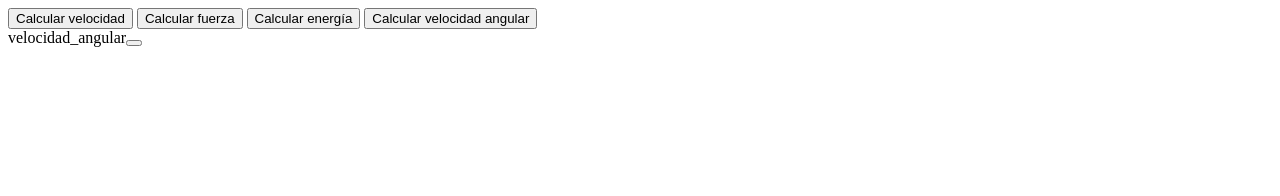
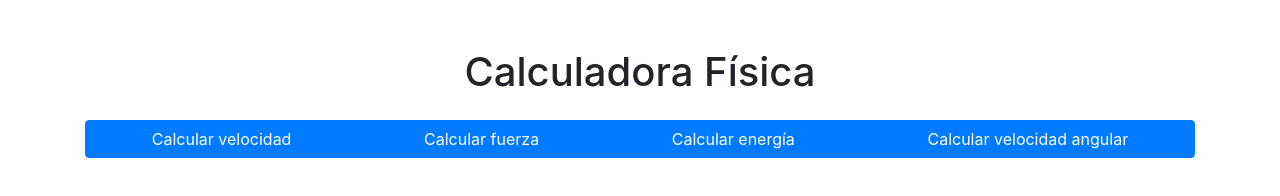
Before and after one commit to PaulGODBv/Repositorio-Clase, a plain HTML site: page index.html in a window 1280 px wide. Drawn offline with nearby package versions, Linux system fonts and the light colour scheme.

Commit message:
Agrgue modificacion del html y se ha optado por usar un boostrap

```diff
--- a/index.html
+++ b/index.html
@@ -1,18 +1,32 @@
 <!DOCTYPE html>
 <html lang="en">
 <head>
-    <meta charset="UTF-8">
-    <meta name="viewport" content="width=device-width, initial-scale=1.0">
-    <title>Document</title>
+<meta charset="UTF-8">
+<meta name="viewport" content="width=device-width, initial-scale=1.0">
+<title>Calculadora Física</title>
+<link rel="stylesheet" href="https://stackpath.bootstrapcdn.com/bootstrap/4.5.2/css/bootstrap.min.css">
+
 </head>
 <body>
-    <script src="script.js"></script>
-    <div id="menu">
-        <button onclick="mostrarEntradas('velocidad')">Calcular velocidad</button>
-        <button onclick="mostrarEntradas('fuerza')">Calcular fuerza</button>
-        <button onclick="mostrarEntradas('energia')">Calcular energía</button>
-        <button onclick="mostrarEntradas('velocidad_angular')">Calcular velocidad angular</button>
-      </div>
-</body>velocidad_angular</html><button>
+
+<div class="container">
+  <h1 class="mt-5 mb-4 text-center">Calculadora Física</h1>
+
+  <div class="btn-group d-flex justify-content-center mb-4" role="group">
+    <button type="button" class="btn btn-primary" onclick="mostrarEntradas('velocidad')">Calcular velocidad</button>
+    <button type="button" class="btn btn-primary" onclick="mostrarEntradas('fuerza')">Calcular fuerza</button>
+    <button type="button" class="btn btn-primary" onclick="mostrarEntradas('energia')">Calcular energía</button>
+    <button type="button" class="btn btn-primary" onclick="mostrarEntradas('velocidad_angular')">Calcular velocidad angular</button>
+  </div>
+
+  <div id="entradas"></div>
+
+  <div id="calcular"></div>
+
+  <div id="resultado" class="mt-4"></div>
 </div>
+
+<script src="script.js"></script>
+
+</body>
 </html>
```
